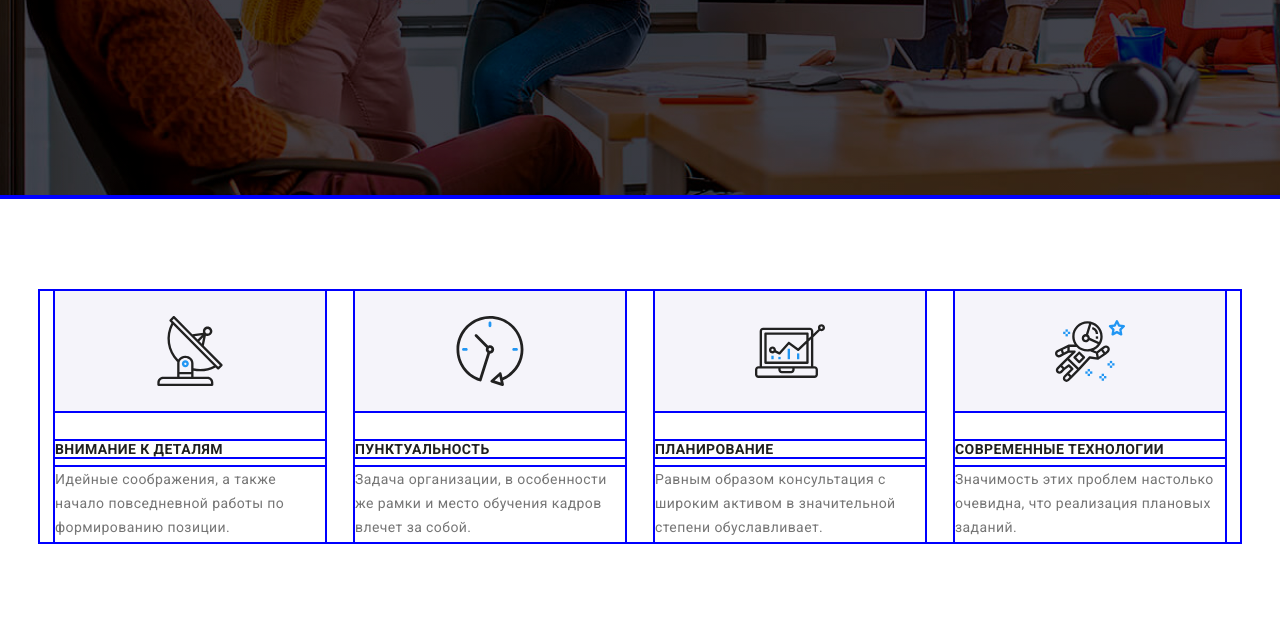
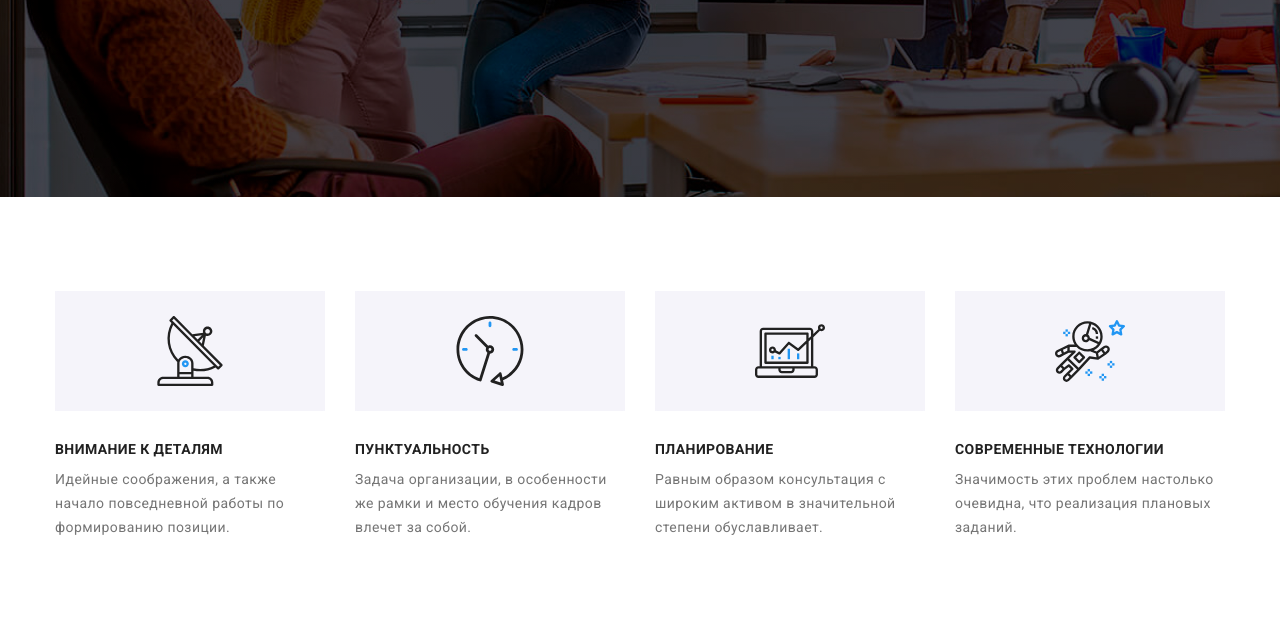
Before and after one commit to Aleksandra605/goit-markup-hw-08, a plain HTML site: page index.html in a window 1280 px wide. Shown: the part 483-1100 px from the top of the page. Drawn offline with nearby package versions, Linux system fonts and the light colour scheme; files that its build step writes are made by us from their sources.

Commit message:
Update _common.scss

```diff
--- a/sass/base/_common.scss
+++ b/sass/base/_common.scss
@@ -12,7 +12,6 @@ html {
 *::before,
 *::after {
   box-sizing: inherit;
-  outline: 2px solid blue;
 }
 
 h1,
```
